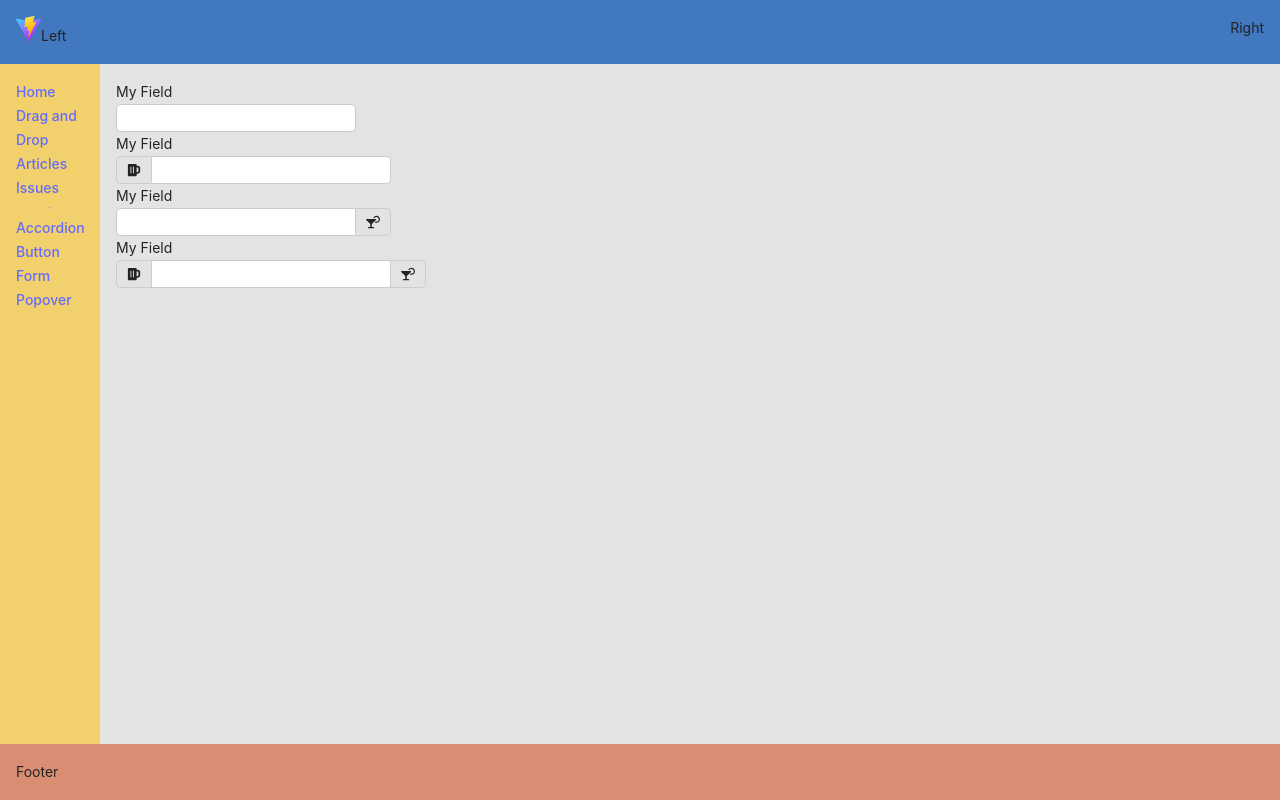
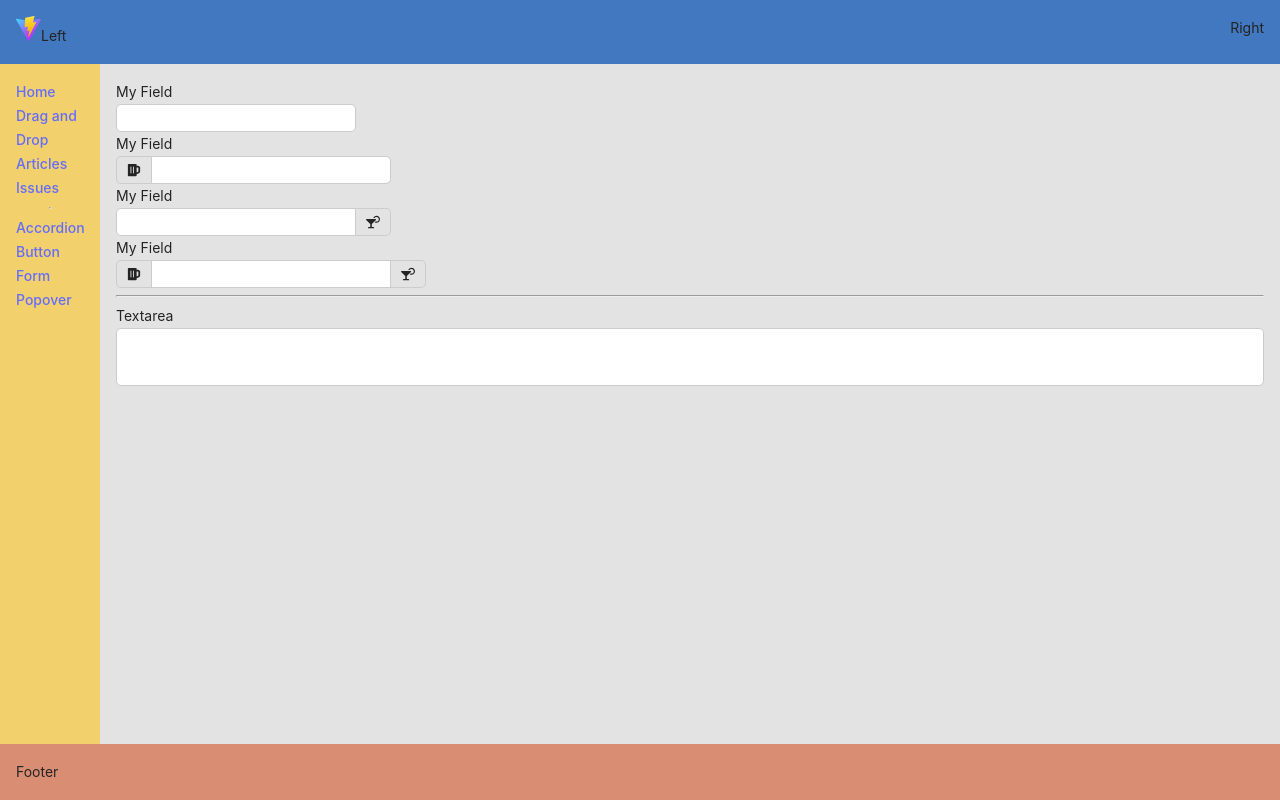
Before and after one commit to atwright147/react-playground, a React (Vite) app: page /components/form in a window 1280 px wide. Built offline with nearby package versions, Linux system fonts and the light colour scheme.

Commit message:
make textarea auto size

```diff
--- /dev/null
+++ b/src/components/fields/Textarea/Textarea.module.scss
@@ -0,0 +1,48 @@
+$borderRadius: 5px;
+
+.field {
+  display: flex;
+  flex-direction: column-reverse;
+  max-width: 100%;
+}
+.input {
+  max-width: 100%;
+  width: 100%;
+}
+
+.grower {
+  border: 1px solid white;
+  width: 100%;
+  white-space: pre-wrap;
+  visibility: hidden;
+}
+
+.growWrap {
+  display: grid;
+
+  textarea {
+    // You could leave this, but after a user resizes, then it ruins the auto sizing
+    resize: none;
+
+    // Firefox shows scrollbar on growth, you can hide like this
+    overflow: hidden;
+  }
+
+  textarea,
+  .grower {
+    border: 1px solid #ccc;
+    border-radius: $borderRadius;
+    padding: .25rem .5rem;
+    font: inherit;
+    box-sizing: border-box;
+
+    // Place on top of each other
+    grid-area: 1 / 1 / 2 / 2;
+  }
+}
+
+.handle {
+  background-color: red;
+  width: 100%;
+  height: 10px;
+}
--- /dev/null
+++ b/src/components/fields/Textarea/Textarea.tsx
@@ -0,0 +1,31 @@
+import classnames from 'classnames';
+import { ComponentPropsWithRef, FC, forwardRef, ReactNode, Ref, useState } from 'react';
+import styles from './Textarea.module.scss';
+
+// https://stackoverflow.com/a/66810748/633056
+
+export interface Props extends ComponentPropsWithRef<'textarea'> {
+  label: string,
+  handle?: ReactNode,
+}
+
+export const Textarea: FC<Props> = forwardRef<HTMLTextAreaElement, Props>(
+  ({ label, handle, className, ...props }, ref: Ref<HTMLTextAreaElement>): JSX.Element => {
+    const [text, setText] = useState<string>('');
+
+    return (
+      <div className={styles.field}>
+        <div className={styles.growWrap}>
+          <div aria-hidden="true" className={styles.grower}>{text}</div>
+          <textarea
+            onChange={(event) => setText(event.target.value)}
+            className={classnames(styles.input, className)}
+            ref={ref}
+            {...props}
+          />
+        </div>
+        <label htmlFor={props.id}>{label}</label>
+      </div>
+    )
+  }
+)
--- a/src/routes/FormRoute/FormRoute.tsx
+++ b/src/routes/FormRoute/FormRoute.tsx
@@ -1,6 +1,7 @@
 import { FaBeer, FaCocktail } from 'react-icons/fa';
 
 import { Input } from '../../components/fields/Input/Input';
+import { Textarea } from '../../components/fields/Textarea/Textarea';
 
 export const FormRoute = (): JSX.Element => (
   <>
@@ -31,5 +32,9 @@ export const FormRoute = (): JSX.Element => (
       left={<FaBeer />}
       right={<FaCocktail />}
     />
+
+    <hr />
+
+    <Textarea label="Textarea" handle={<div></div>}/>
   </>
 );
```
